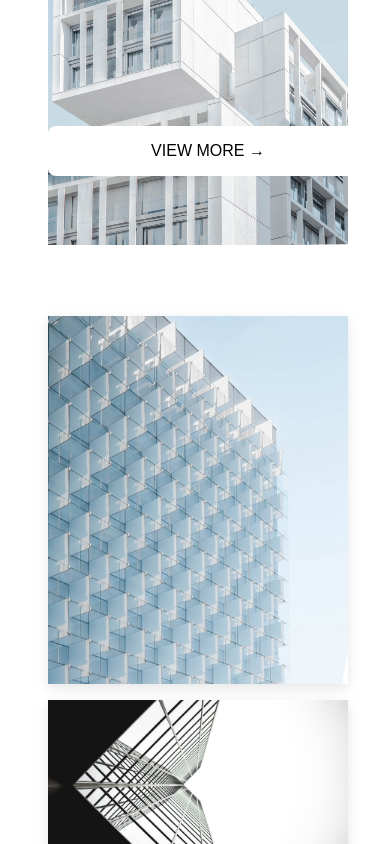
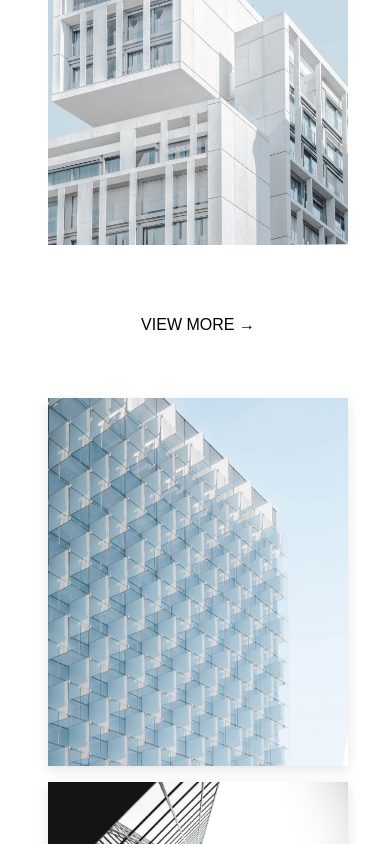
Before and after one commit to soliyana22/react-task-two, a React (Vite) app: page / in a window 390 px wide. Shown: the part 620-1464 px from the top of the page. Built offline with nearby package versions, Linux system fonts and the light colour scheme.

Commit message:
commited

```diff
--- a/src/pages/Landing.css
+++ b/src/pages/Landing.css
@@ -400,6 +400,28 @@ body {
 .contact-button:hover {
   background-color: #444;
 }
+landing_1 img {
+  position: relative;
+  width: 100%;
+  height: auto;
+  max-height: 580px;
+  object-fit: cover;
+}
+
+/* Default: Button is absolutely positioned on the image */
+.landing_btn_1 button {
+  position: absolute;
+  background-color: white;
+  color: black;
+  border: none;
+  bottom: 2rem;
+  padding: 1.5rem 3rem;
+}
+
+/* New container to help with layout for smaller screens */
+.landing_1_wrapper {
+  position: relative; /* keeps button positioned on image by default */
+}
 
 /* Media Queries for Tablet */
 @media (min-width: 768px) {
@@ -565,4 +587,20 @@ body {
   .container {
     padding: 0 1rem;
   }
+  .landing_btn_1 button {
+    position: static;     /* Reset absolute */
+    width: 100%;          /* Make it wide if you want */
+    margin-top: 1rem;
+    padding: 1rem;
+    display: block;
+  }
+
+  .landing_btn_1 {
+    text-align: center;
+    padding: 0 1rem;
+  }
+
+  .landing_1_wrapper {
+    position: static; /* Reset container position */
+  }
 }
```
